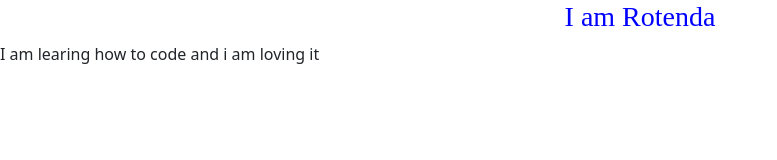
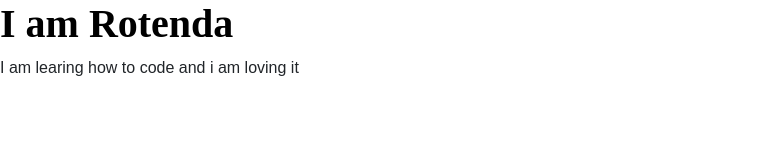
Before and after one commit to Rotenda91/Portfolio-Exercise-, a plain HTML site: page index.html in a window 1280 px wide. Shown: the whole page, without its empty margins (0-777 px from the left). Drawn offline with nearby package versions, Linux system fonts and the light colour scheme; files that its build step writes are made by us from their sources.

Commit message:
Update styles.css

```diff
--- a/styles.css
+++ b/styles.css
@@ -1,6 +1,10 @@
 h1 {
-  font-family: "Times New Roman", Times, serif;
-  color: blue;
-  font-size: 28px;
-  text-align: center;
+  color: black;
+  font-family: "Playfair Display", serif;
+  font-weight: bold;
 }
+
+p {
+  font-family: "Poppins", sans-serif;
+  font-weight: normal;
+}
```
